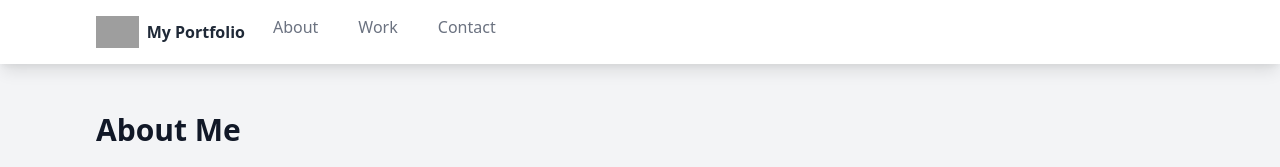
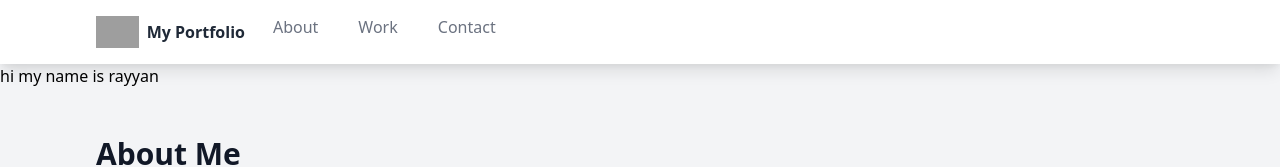
Before and after one commit to noculant/github.io, a plain HTML site: page index.html in a window 1280 px wide. Shown: the top 167 px of the page. Drawn offline with nearby package versions, Linux system fonts and the light colour scheme; grey boxes are pictures that could not be loaded.

Commit message:
My first commit
i just committed bruvs

```diff
--- a/index.html
+++ b/index.html
@@ -26,6 +26,7 @@
             </div>
         </nav>
     </header>
+    <h1> hi my name is rayyan </h1>
 
     <main class="max-w-6xl mx-auto px-4 sm:px-6 lg:px-8 py-12">
         <section id="about" class="mb-16">
```
